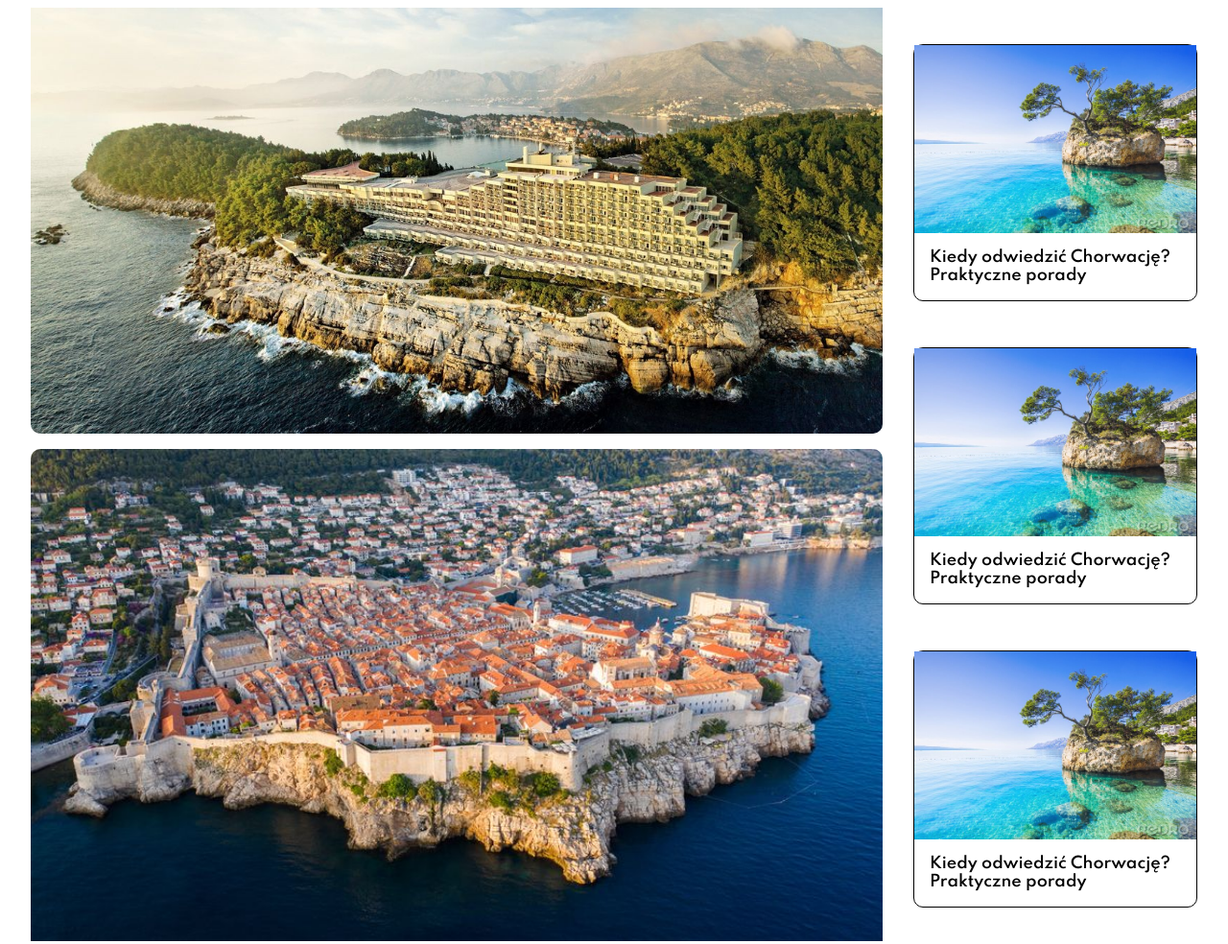
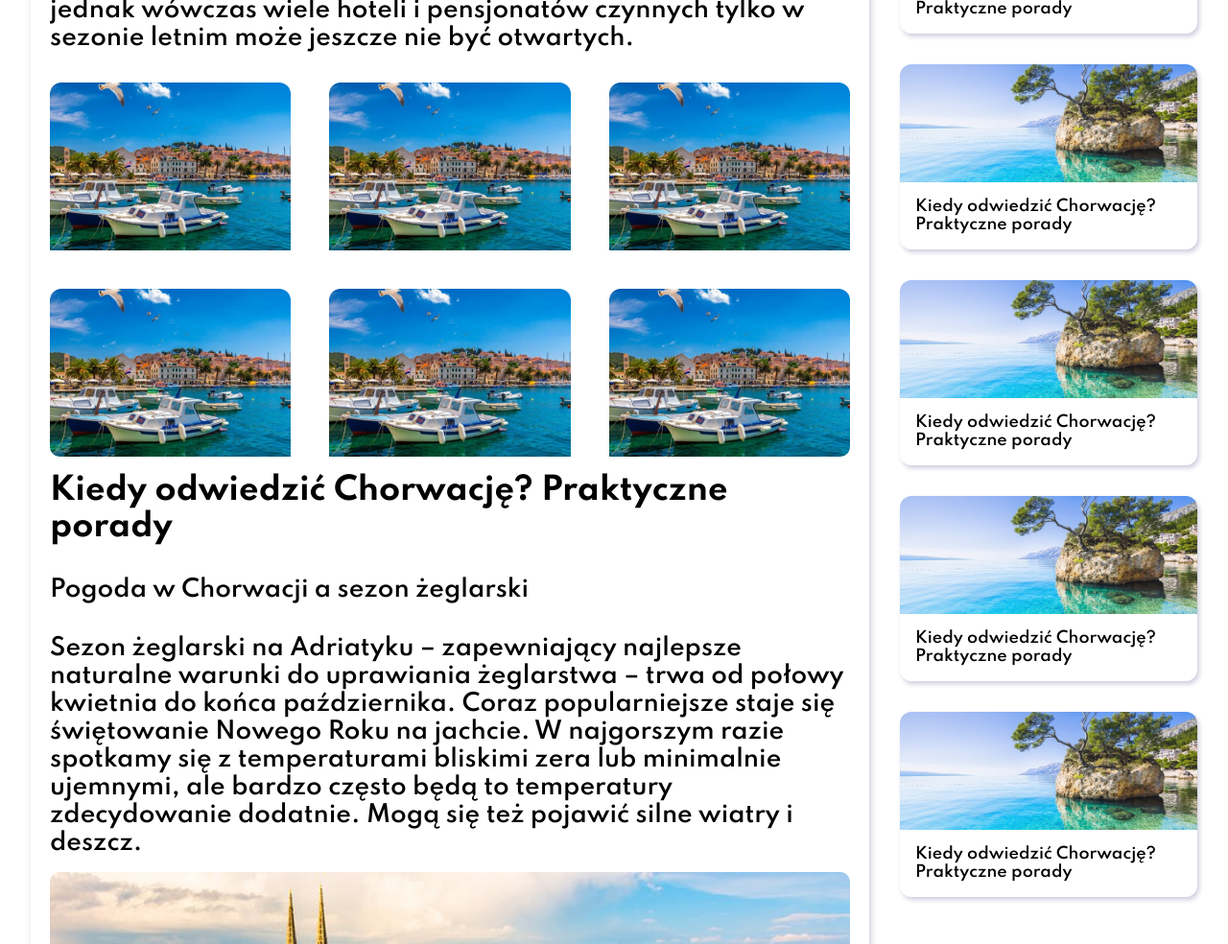
Before and after one commit to molszewski34/Tomblerone-blog, a plain HTML site: page article.html in a window 1280 px wide. Shown: the part 600-1584 px from the top of the page at 96% size. Drawn offline with Linux system fonts and the light colour scheme.

Commit message:
Wprowadzono zmiany w grid, dodano nowe <img>

```diff
--- a/article.html
+++ b/article.html
@@ -41,10 +41,18 @@
             letnim może jeszcze nie być otwartych.
           </p>
         </div>
-        <img src="imgs/croatia-447068164-original.jpg" alt="" />
+        <!-- <img src="imgs/croatia-447068164-original.jpg" alt="" /> -->
+     <div class="img-wrapper">
+       <img src="imgs/seagulls-flying-Hvar-town-croatia-907x450.jpg" alt="">
+       <img src="imgs/seagulls-flying-Hvar-town-croatia-907x450.jpg" alt="">
+       <img src="imgs/seagulls-flying-Hvar-town-croatia-907x450.jpg" alt="">
+       <img src="imgs/seagulls-flying-Hvar-town-croatia-907x450.jpg" alt="">
+       <img src="imgs/seagulls-flying-Hvar-town-croatia-907x450.jpg" alt="">
+       <img src="imgs/seagulls-flying-Hvar-town-croatia-907x450.jpg" alt="">
+     </div>
       </article>
       <article class="article-main article-middle">
-        <img src="imgs/croatia-best-destination.jpg" alt="" />
+        <!-- <img src="imgs/croatia-best-destination.jpg" alt="" /> -->
         <div class="article-middle__wrapper">
           <h2>Kiedy odwiedzić Chorwację? Praktyczne porady</h2>
           <span>Pogoda w Chorwacji a sezon żeglarski</span>
@@ -59,7 +67,7 @@
         </div>
       </article>
       <article class="article-main article-bottom">
-        <img src="imgs/destinationMobile-5f857f557efcd326890756aab5ad1242.jpeg" alt="" />
+        <img src="imgs/croatia-in-pictures-most-beautiful-places-to-visit-zagreb.jpg" alt="" />
         <div class="article-bottom__wrapper">
           <p>
             Źródło:
@@ -95,6 +103,18 @@
             Kiedy odwiedzić Chorwację? Praktyczne porady
         </span>
     </article>
+    <article class="article-side">
+      <img src="imgs/beautiful-bay-near-brela-town-makarska-rivera-dalmatia-croatia-700-160980654.jpg" alt="">
+      <span>
+          Kiedy odwiedzić Chorwację? Praktyczne porady
+      </span>
+  </article>
+  <article class="article-side">
+    <img src="imgs/beautiful-bay-near-brela-town-makarska-rivera-dalmatia-croatia-700-160980654.jpg" alt="">
+    <span>
+        Kiedy odwiedzić Chorwację? Praktyczne porady
+    </span>
+</article>
 </div>
     </section>
     </main>
--- a/scss/_article-main.scss
+++ b/scss/_article-main.scss
@@ -4,30 +4,56 @@ main {
   grid-template-columns: 3fr 1fr;
   padding: 2em;
   grid-column-gap: 2em;
-
 }
 
-  article img{
+article img {
   width: 100%;
   height: 100%;
   object-fit: cover;
-
 }
 
-  .section-articles{
+.img-wrapper{
+display: grid;
+// grid-template-columns: repeat(3, 310px);
+grid-template-columns: repeat(3, 1fr);
+grid-gap: 40px;
+justify-content: center;
+}
+
+.img-wrapper img{
+    // width: 310px;
+    width: 100%;
+    height: 175px;
+    border-radius: 12px 12px 0px 0px;
+}
+
+.section-articles {
   display: grid;
   grid-row-gap: 1em;
+  box-shadow: 2px 3px 7px 0px #CECEDD;
+  padding: 20px;
+  border-radius: 12px;
 }
 
-  .section-side h3{
-      padding: .5em;
-      font-size: 1.8em;
-      text-align: center;
-      letter-spacing: 2px;
-      margin-bottom: 2em;
+.section-side {
+  position: sticky;
+  position: -webkit-sticky;
+  top: 0;
+  height: 100%;
+  display: flex;
+  flex-direction: column;
+  align-items: center;
 }
 
-  .article-main{
+.section-side h3 {
+  padding: 0.5em;
+  font-size: 1.2em;
+  text-align: left;
+  letter-spacing: 2px;
+  //   margin-bottom: 2em;
+}
+
+.article-main {
   display: flex;
   flex-direction: column;
   gap: 2em;
@@ -35,54 +61,59 @@ main {
   overflow: hidden;
 }
 
-  .article-main h2{
+.article-main h2 {
   // font-size: 1.5em;
   font-size: 32px;
 }
 
-  .article-main  span{
+.article-main span {
   font-size: 24px;
 }
 
-  .article-main p{
+.article-main p {
   font-size: 24px;
 }
-  .article-top__wrapper,.article-middle__wrapper{
+.article-top__wrapper,
+.article-middle__wrapper {
   display: flex;
   flex-direction: column;
   gap: 2em;
 }
 
+.articles-side {
+  display: grid;
+//   grid-template-rows: repeat(4, 310px 215px);
+grid-template-rows: repeat (6, 215px);
+grid-template-columns: 310px;
 
-  .articles-side{
-      display: grid;
-      grid-template-rows: repeat(4, 427px, 427px);
+  grid-row-gap: 2em;
+}
 
-     grid-row-gap: 3em;
+.article-side {
+  display: flex;
+  flex-direction: column;
+  border-radius: 12px;
+//   border: 1px solid #000;
+overflow: hidden;
+box-shadow: 2px 3px 5px 0px #CECEDD;
 
 }
 
-
-
-  .article-side{
-      display: flex;
-      flex-direction: column;
-      border-radius: 10px;
-      border: 1px solid #000;
-
+.article-side img {
+//   width: 100%;
+// width: 100%;
+//   height: 100%;
+//   object-fit: cover;
+width: 310px;
+height: 123px;
 }
 
-  .article-side img{
-      width: 100%;
-      height: 100%;
-  }
-
-  .article-side span{
+.article-side span {
   padding: 1em;
   text-align: left;
   width: 100%;
 }
 
-  .article-bottom__wrapper p{
+.article-bottom__wrapper p {
   font-size: 16px;
 }
--- a/scss/_main.scss
+++ b/scss/_main.scss
@@ -38,14 +38,16 @@ hr {
   width: 300px;
 
   height: 6px;
-  background-color: #ffb800;
+  // background-color: #ffb800;
+  background-color: #000;
   border: none;
 //   opacity: 0.5;
 }
 
 section{
   display: grid;
-  grid-template-columns: repeat(3, minmax(427px, 427px) );
+  // grid-template-columns: repeat(3, minmax(427px, 427px) );
+  grid-template-columns: repeat(3, 1fr);
   grid-gap: 40px;
   // justify-content: center;
   place-content: center;
@@ -65,8 +67,8 @@ article{
 }
 
 article img{
-  width: 427px;
-  // width: 100%;
+  // width: 427px;
+  width: 100%;
   height: 427px;
   object-fit: cover;
 }
```
Also changed, not shown: index.html (+18 -0 lines), dist/css/article.css, dist/css/index.css, imgs/croatia-in-pictures-most-beautiful-places-to-visit-dubrovnik.jpg (added), imgs/croatia-in-pictures-most-beautiful-places-to-visit-zagreb.jpg (added), imgs/seagulls-flying-Hvar-town-croatia-907x450.jpg (added), 2 other files. Lines whose indentation alone changed are shown as unchanged.
